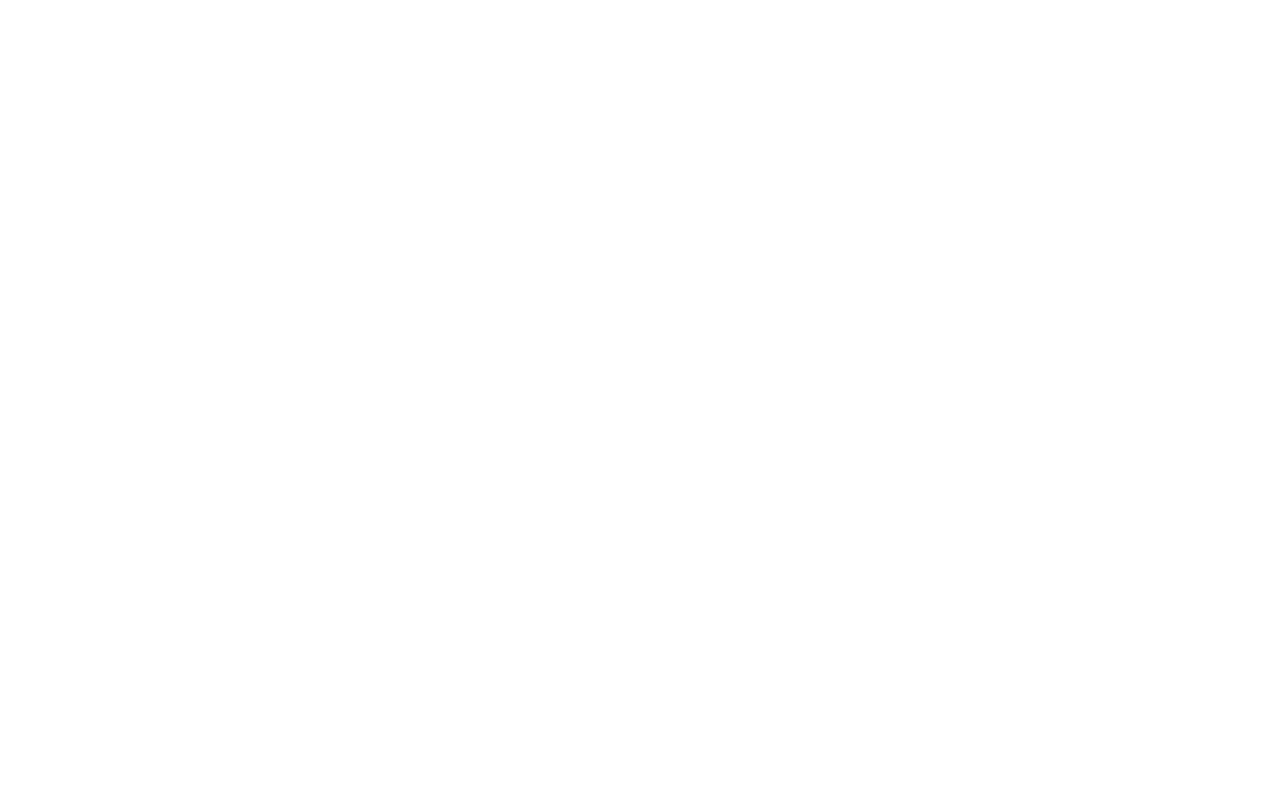
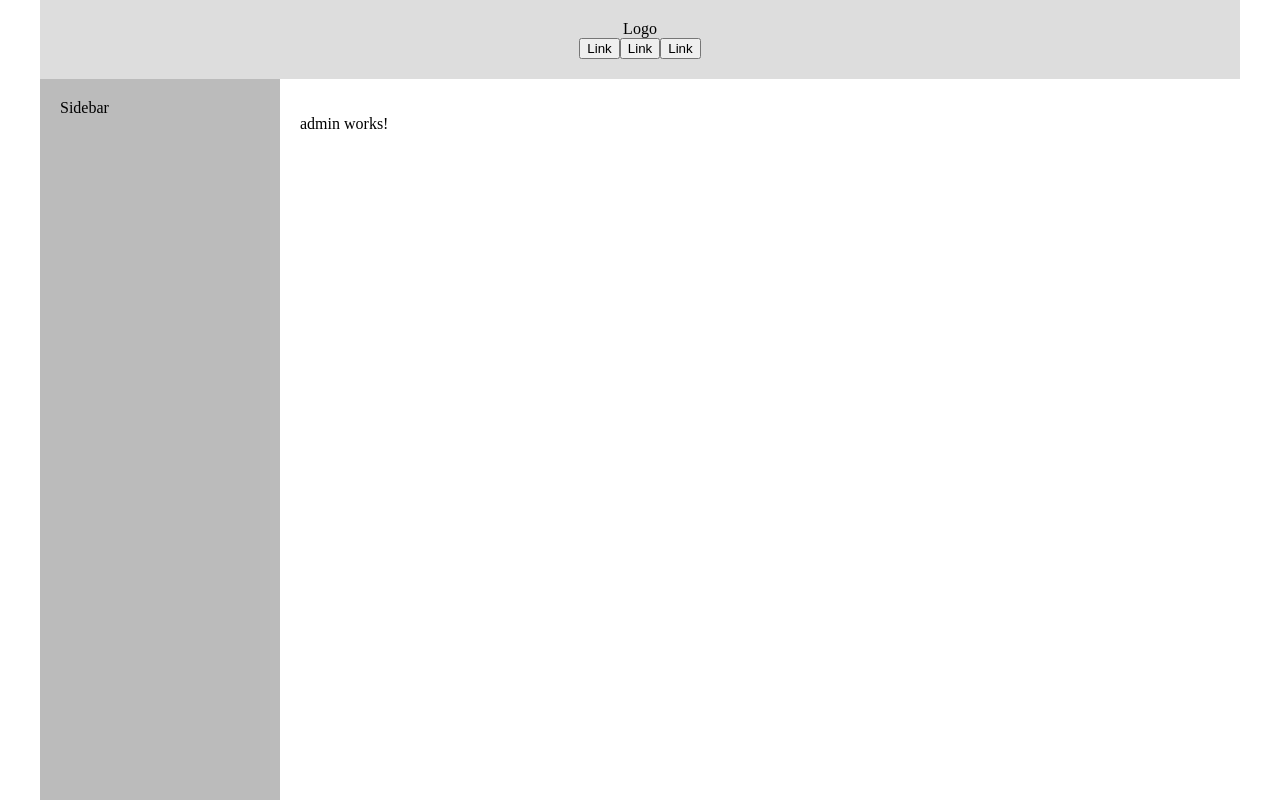
Before and after one commit to telusmikolaj/NysaFront, an Angular app: page /admin in a window 1280 px wide. Before the commit this address led to /. Built offline with nearby package versions, Linux system fonts and the light colour scheme.

Commit message:
admin layout

```diff
--- /dev/null
+++ b/src/app/layouts/fullpageadmin/fullpageadmin.component.css
@@ -0,0 +1,24 @@
+:host {
+  display: flex;
+  flex-direction: column;
+  width: 1200px;
+  margin: 0 auto;
+  height: 100%;
+}
+
+
+.content {
+  padding: 20px;
+}
+
+
+header {
+  background: #ddd;
+  padding: 20px;
+}
+
+.sidebar {
+  background: #bbb;
+  padding: 20px;
+
+}
--- /dev/null
+++ b/src/app/layouts/fullpageadmin/fullpageadmin.component.html
@@ -0,0 +1,21 @@
+
+<header fxLayout="column" fxLayoutAlign="start center">
+  <div fxFlex>
+    Logo
+  </div>
+  <div>
+    <button routerLink="">Link</button>
+    <button routerLink="">Link</button>
+    <button routerLink="">Link</button>
+  </div>
+</header>
+<div fxLayout="row" fxFlex>
+  <div fxFlex="20">
+    <div fxFlex class="sidebar">
+      Sidebar
+    </div>
+  </div>
+  <div fxFlex="80" class="content">
+    <router-outlet></router-outlet>
+  </div>
+</div>
--- /dev/null
+++ b/src/app/modules/admin/admin.component.html
@@ -0,0 +1 @@
+<p>admin works!</p>
```
Also changed, not shown: src/app/app-routing.module.ts (+7 -0 lines), src/app/app.module.ts (+6 -2 lines), src/app/layouts/fullpageadmin/fullpageadmin.component.ts (added, +10 -0 lines), src/app/layouts/fullpageadmin/fullpageadmin.module.ts (added, +23 -0 lines), src/app/modules/admin/admin.component.ts (added, +10 -0 lines), src/app/modules/admin/admin.component.css (added), 2 other files (tests, documents, lock files or other folders).
